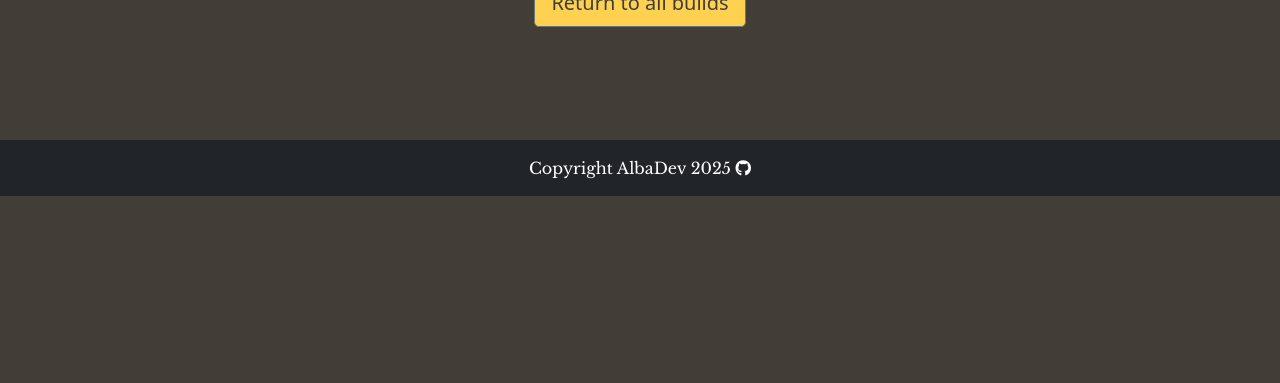
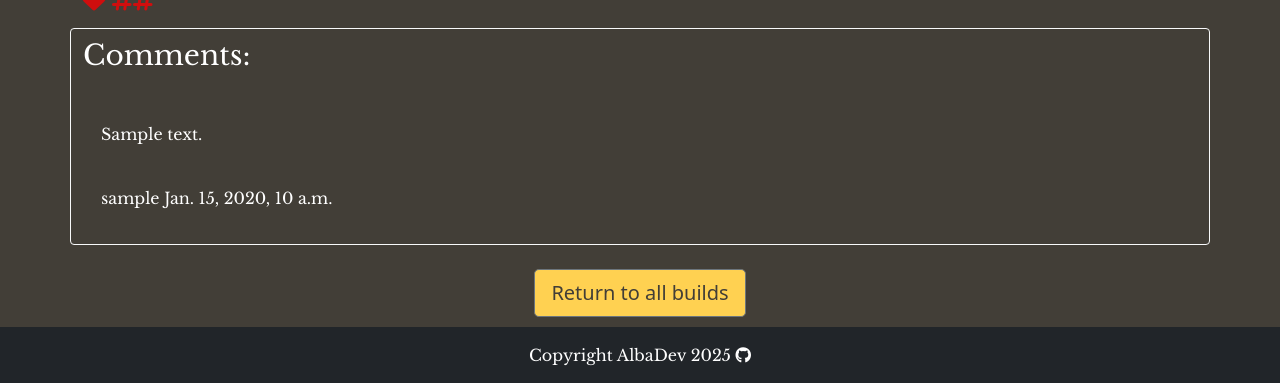
Before and after one commit to AlbaXIII/build.mt, a Django app: a page that uses bgbuild/templates/bgbuild/bgbuild_detail.html in a window 1280 px wide. Shown: the part 604-987 px from the top of the page. Before the commit the page ends 800 px from the top, so only its background shows below. Run offline with Django 4.2, Linux system fonts and the light colour scheme; tables that the repository leaves empty hold one stand-in row (values such as "Sample post"); some libraries are stand-ins or nearby versions; some web fonts are replaced.

Commit message:
feat - add comment model, view. Extend build detail to include comments

```diff
--- a/bgbuild/admin.py
+++ b/bgbuild/admin.py
@@ -1,6 +1,6 @@
 from django.contrib import admin
 from django_summernote.admin import SummernoteModelAdmin
-from .models import Bgbuild
+from .models import Bgbuild, Bgcomment
 
 @admin.register(Bgbuild)
 
@@ -12,3 +12,4 @@ class BgbuildAdmin(SummernoteModelAdmin):
     summernote_fields = ('content',)
 
 # Register your models here.
+admin.site.register(Bgcomment)
--- a/bgbuild/models.py
+++ b/bgbuild/models.py
@@ -118,7 +118,7 @@ STATUS = ((0, "Draft"), (1, "Published"))
 
 class Bgbuild(models.Model):
     """
-    A model to create Baldur's Gate 3 build posts.
+    A model to create Baldur's Gate 3 build posts related to build_owner
     """
     user = models.ForeignKey(
         User, related_name='build_owner', on_delete=models.CASCADE)
@@ -192,3 +192,20 @@ class Bgbuild(models.Model):
 
     def __str__(self):
         return f"{self.bgbuild_title} | Posted by {self.user}"
+
+
+class Bgcomment(models.Model):
+    """
+    User can create comment in relation to :model:`auth.User`
+    and :model:`bgbuild.Bgbuild`.
+    """
+    build = models.ForeignKey(Bgbuild, on_delete=models.CASCADE, related_name="comments")
+    user = models.ForeignKey(User, related_name='commenter', on_delete=models.CASCADE)
+    body = models.TextField()
+    created_on = models.DateTimeField(auto_now_add=True)
+
+    class Meta:
+        ordering = ["created_on"]
+
+    def __str__(self):
+        return f"Comment | {self.body} | by {self.user}"
--- a/bgbuild/templates/bgbuild/bgbuild_detail.html
+++ b/bgbuild/templates/bgbuild/bgbuild_detail.html
@@ -8,7 +8,7 @@
 <section>
     <div class="container">
         <div class="row justify-content-center">
-            <div class="card border-dark mb-3 build-card card-detail">
+            <div class="card border-light mb-3 build-card card-detail">
                 <div class="card-header build-header" id="card-icon">
                     <h2 class="card-title">{{build.bgbuild_title}}</h2>
                 </div>
@@ -21,9 +21,6 @@
                         <img class="card-img-top" src="#" alt="#">
                         {% endif %}
                     </div>
-                    <a href="" class="build-likes">
-                        <i class="fa-solid fa-heart"> ##</i>
-                    </a>
                 </div>
                 <div>
                     <ul class="list-group list-group-flush">
@@ -72,6 +69,49 @@
     </div>
 </section>
 
+<!-- comment display, form -->
+<section>
+    <div class="container">
+        <div class="row justify-content-center">
+            <div class="col-12">
+                <strong class="text-secondary">
+                    <i class="fa-solid fa-comment fa-xl build-comments"></i>
+                    {{ comment_count }}
+
+                    <a href="" class="build-likes">
+                        <i class="fa-solid fa-heart fa-xl"> ##</i>
+                    </a>
+                </strong>
+            </div>
+        </div>
+
+
+
+        <div class="row justify-content-center">
+            <div class="card border-light mb-4 mt-3 comment-section">
+                <h3 class="comment-header">Comments:</h3>
+                <br class="comment-break">
+                <div class="card-body">
+                    {% for comment in comments %}
+                    <div class="p-2">
+                        <div id="comment{{ comment.id }}">
+                            {{ comment.body | linebreaks }}
+                        </div>
+                        <br>
+                        <p class="font-weight-bold">
+                            {{ comment.user }}
+                            <span class="font-weight-normal">
+                              {{ comment.created_on }}
+                            </span>
+                        </p>
+                    </div>
+                    {% endfor %}
+                </div>
+            </div>
+        </div>
+    </div>
+</section>
+
 <!-- return to main build page -->
 <section>
     <div class="container btn-return-container text-center">
--- a/bgbuild/views.py
+++ b/bgbuild/views.py
@@ -22,10 +22,15 @@ def searchBuild(request):
 def buildDetail(request, slug):
     queryset = Bgbuild.objects.filter(status=1)
     build = get_object_or_404(queryset, slug=slug)
+    comments = build.comments.all().order_by("-created_on")
+    comment_count = build.comments.count()
+
     return render(
         request,
         "bgbuild/bgbuild_detail.html",
         {
             "build": build,
+            "comments": comments,
+            "comment_count": comment_count,
         },
     )
--- a/static/css/style.css
+++ b/static/css/style.css
@@ -113,7 +113,7 @@ body {
 .build-likes {
     display: block;
     float: inherit;
-    color: #fff;
+    color: #cf0e0e;
 }
 
 .card-body {
@@ -208,3 +208,23 @@ body {
     background: #FFD151;
     color: #423E37;
 }
+
+.build-comments {
+    color: #fff;
+    margin-bottom: 20px;
+    background-color: #423E37;
+}
+
+.comment-section {
+    width: 100%;
+    color: #fff;
+    background-color: #423E37;
+}
+
+.comment-header {
+    padding-top: 10px;
+}
+
+.comment-break {
+    background-color: #fff;
+}
```
Also changed, not shown: bgbuild/migrations/0003_bgcomment.py (added).
